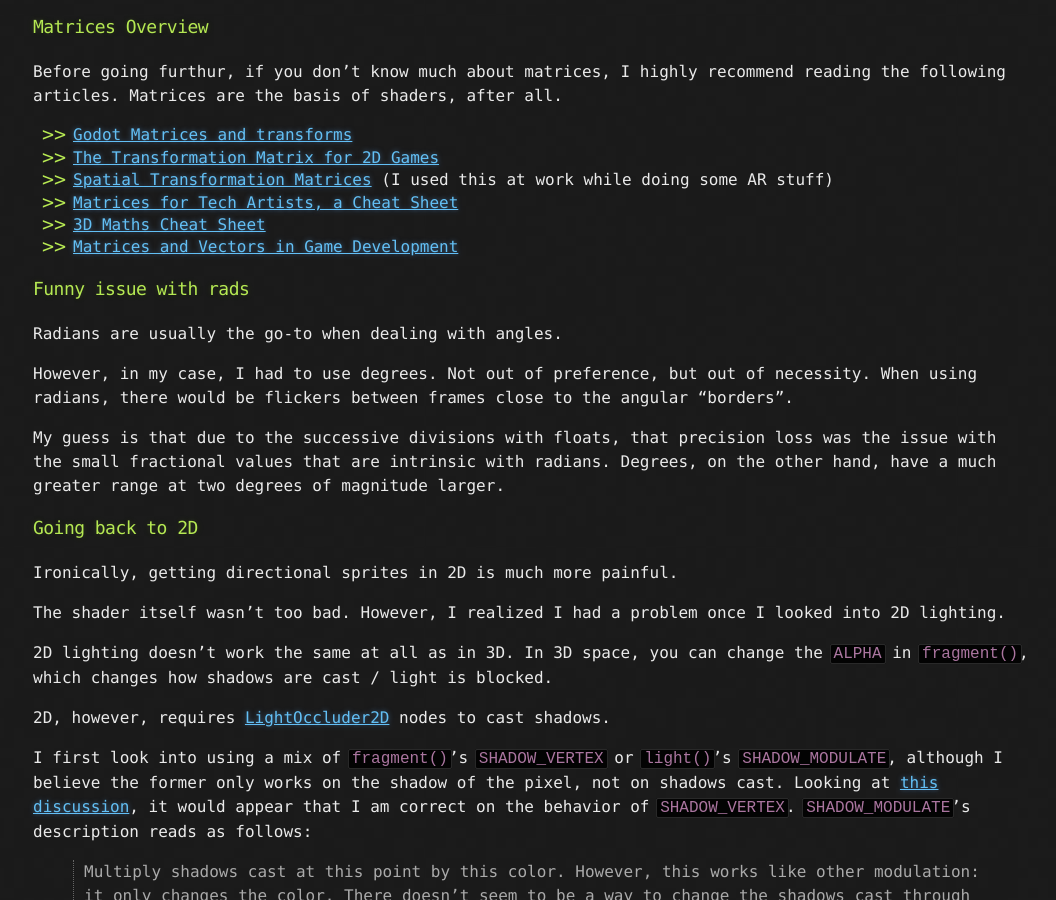
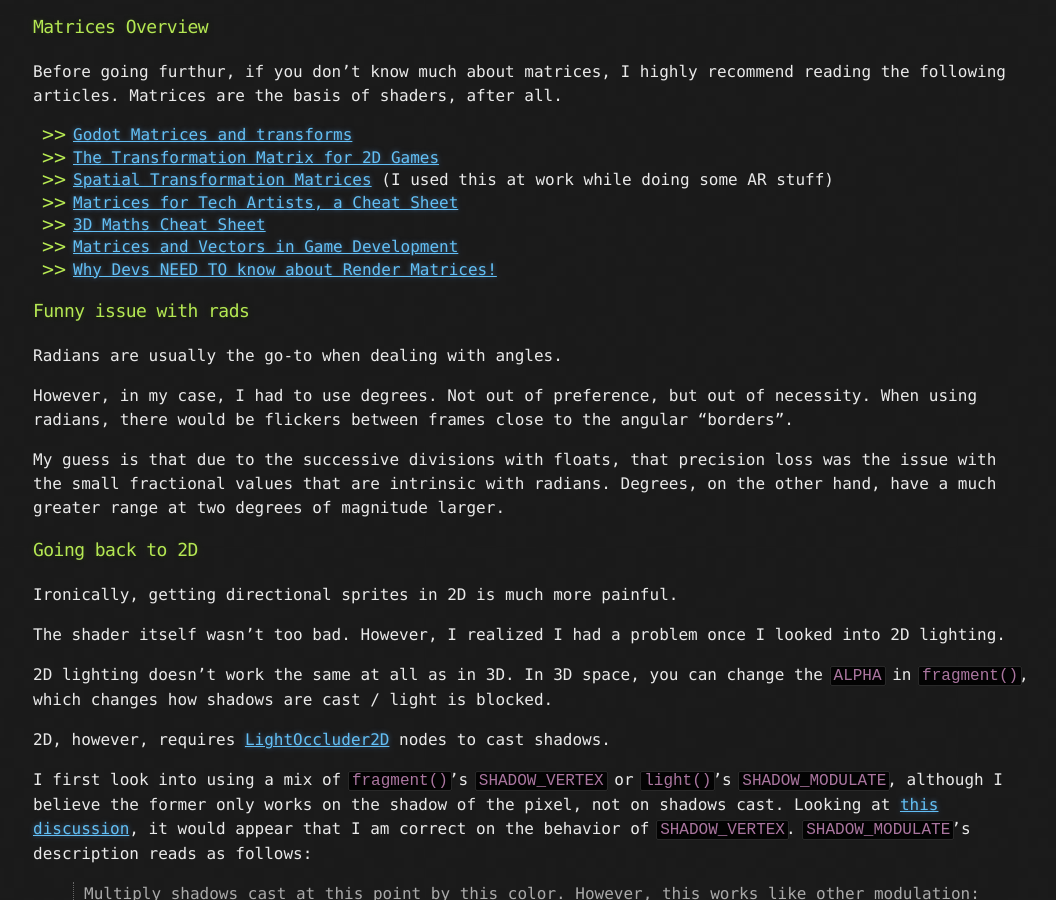
Before and after one commit to HubbleCommand/HubbleCommand.github.io, a Jekyll site: the page built from _projects/godot/directional-sprites.md, in a window 1280 px wide and 900 px high, scrolled down 1581 px. Shown: the whole window, without its empty margins (107-1163 px from the left). Built offline with Jekyll 4.4.1, drawn with Linux system fonts in a browser that asks for light colours; nearby versions of some CDN libraries.

Commit message:
+ render matrice resource

```diff
--- a/_projects/godot/directional-sprites.md
+++ b/_projects/godot/directional-sprites.md
@@ -71,6 +71,7 @@ Matrices are the basis of shaders, after all.
 - [Matrices for Tech Artists, a Cheat Sheet](https://shahriyarshahrabi.medium.com/matrices-for-tech-artists-a-cheat-sheet-a81ef64f3b7f)
 - [3D Maths Cheat Sheet](https://antongerdelan.net/teaching/maths_cheat_sheet.pdf)
 - [Matrices and Vectors in Game Development](https://dev.to/fkkarakurt/matrices-and-vectors-in-game-development-67h)
+- [Why Devs NEED TO know about Render Matrices!](https://www.youtube.com/watch?v=f05PwswO7qc)
 
 ### Funny issue with rads
 Radians are usually the go-to when dealing with angles.
```
